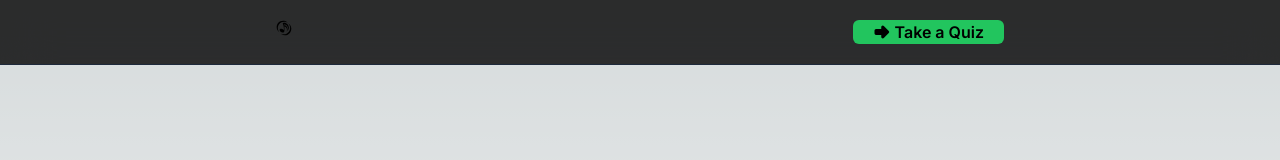
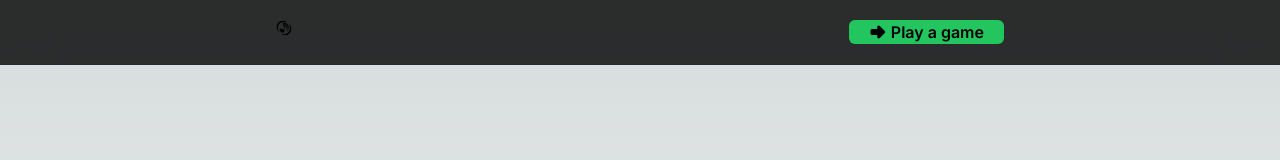
Before and after one commit to esalling23/text-to-song, a Next.js app: page / in a window 1280 px wide. Shown: the top 160 px of the page. Built offline with nearby package versions, Linux system fonts and the light colour scheme.

Commit message:
Adds game link to navigation

```diff
--- a/components/Navigation.jsx
+++ b/components/Navigation.jsx
@@ -20,11 +20,11 @@ export const Navigation = () => {
           {/* <Image src="/logo.png" alt="Family Guy" width={70} height={50} /> */}
         </Link>
         <Link
-          href="/quiz"
+          href="/game"
           className="flex items-center justify-center gap-1 px-5 font-semibold text-black transition-colors bg-green-500 rounded-md duration-600 hover:bg-green-600"
         >
           <TbArrowBigRightFilled className="text-lg" />
-          Take a Quiz
+          Play a game
         </Link>
       </Container>
     </div>
```
